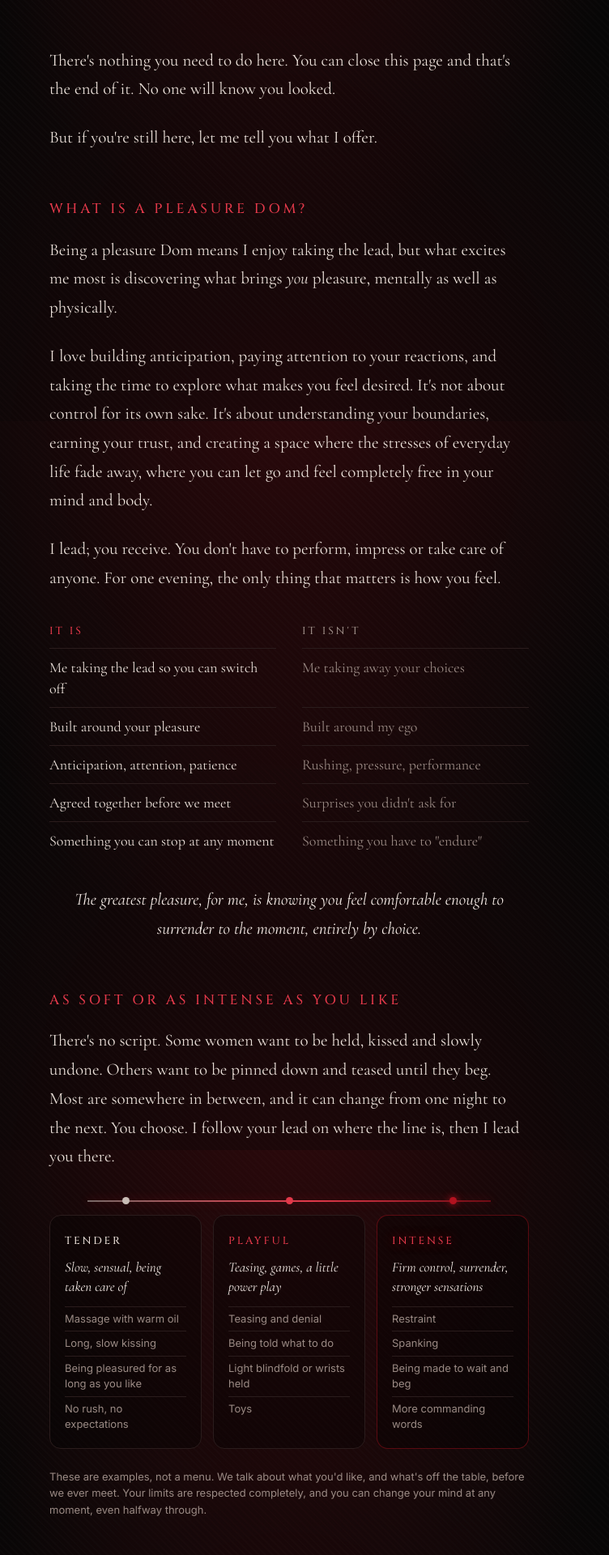
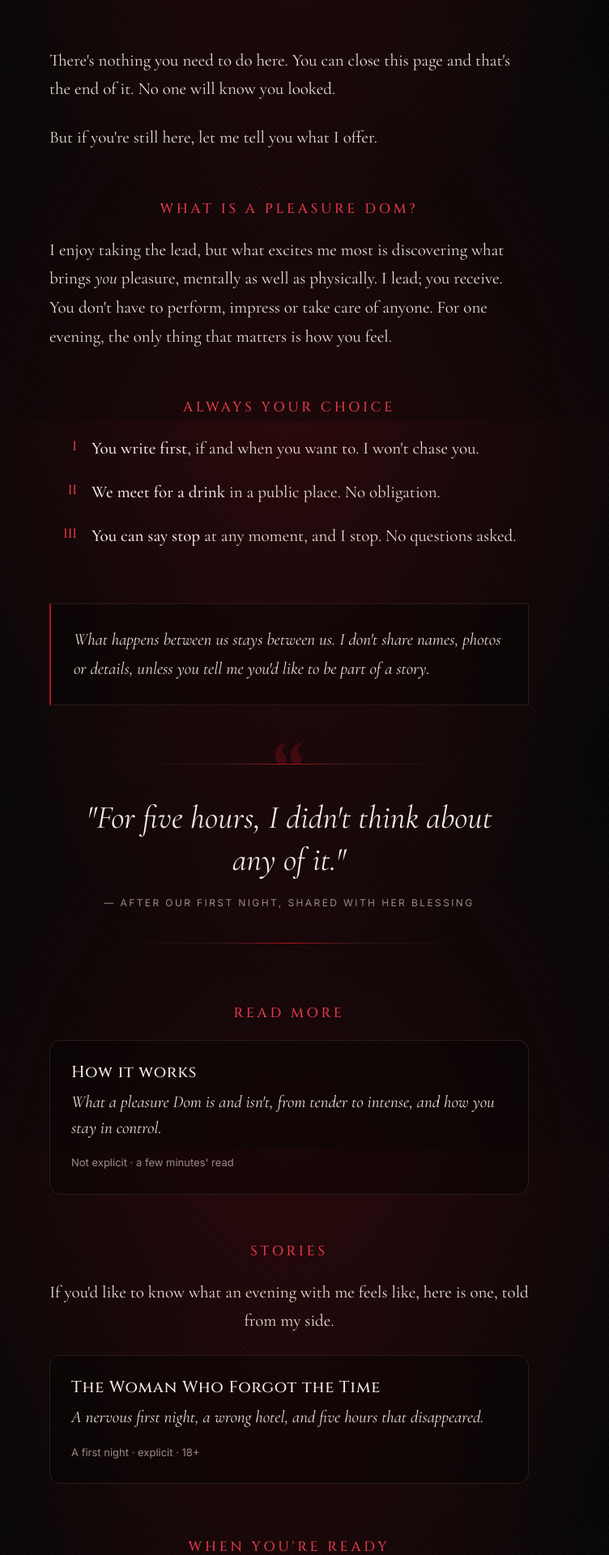
Before and after one commit to dommonsieur/monsieurdom, a Jekyll site: the page built from index.html, in a window 1280 px wide. Shown: the part 380-2300 px from the top of the page at 81% size, without its empty margins (283-1035 px from the left). Built offline with Jekyll 4.4.1, drawn with Linux system fonts in a browser that asks for light colours; some of the changed text lies outside the part shown.

Commit message:
updating style and moving pages around

```diff
--- /dev/null
+++ b/_includes/contact.html
@@ -0,0 +1,6 @@
+  <div class="contact" id="write">
+    <h2>When you're ready</h2>
+    <a class="how" href="mailto:{{ site.contact_email }}?subject={{ site.contact_subject | uri_escape }}">Write to me</a>
+    <p class="address">{{ site.contact_email }}</p>
+    <p>Tell me where we met or talked. I'll take it from there.</p>
+  </div>
--- /dev/null
+++ b/_includes/stories.html
@@ -0,0 +1,10 @@
+{%- comment %} Story cards, built from _stories/. Shared by the welcome page and How it works. {% endcomment %}
+  <h2 class="center">Stories</h2>
+  <p class="intro center">If you'd like to know what an evening with me feels like, here is one, told from my side.</p>
+  {%- for story in site.stories %}
+  <a class="story" href=".{{ story.url }}">
+    <span class="title">{{ story.title }}</span>
+    <span class="teaser">{{ story.teaser }}</span>
+    <span class="note">{{ story.meta }}</span>
+  </a>
+  {%- endfor %}
--- a/_includes/welcome.html
+++ b/_includes/welcome.html
@@ -15,99 +15,18 @@
 
   <h2>What is a pleasure Dom?</h2>
 
-  <p>Being a pleasure Dom means I enjoy taking the lead, but what excites me most is discovering what brings <em>you</em> pleasure, mentally as well as physically.</p>
+  <p>I enjoy taking the lead, but what excites me most is discovering what brings <em>you</em> pleasure, mentally as well as physically. I lead; you receive. You don't have to perform, impress or take care of anyone. For one evening, the only thing that matters is how you feel.</p>
 
-  <p>I love building anticipation, paying attention to your reactions, and taking the time to explore what makes you feel desired. It's not about control for its own sake. It's about understanding your boundaries, earning your trust, and creating a space where the stresses of everyday life fade away, where you can let go and feel completely free in your mind and body.</p>
-
-  <p>I lead; you receive. You don't have to perform, impress or take care of anyone. For one evening, the only thing that matters is how you feel.</p>
-
-  <div class="contrast">
-    <div class="is">
-      <h3>It is</h3>
-      <ul>
-        <li>Me taking the lead so you can switch off</li>
-        <li>Built around your pleasure</li>
-        <li>Anticipation, attention, patience</li>
-        <li>Agreed together before we meet</li>
-        <li>Something you can stop at any moment</li>
-      </ul>
-    </div>
-    <div class="isnt">
-      <h3>It isn't</h3>
-      <ul>
-        <li>Me taking away your choices</li>
-        <li>Built around my ego</li>
-        <li>Rushing, pressure, performance</li>
-        <li>Surprises you didn't ask for</li>
-        <li>Something you have to "endure"</li>
-      </ul>
-    </div>
-  </div>
-
-  <p class="closing">The greatest pleasure, for me, is knowing you feel comfortable enough to surrender to the moment, entirely by choice.</p>
-
-  <h2>As soft or as intense as you like</h2>
-
-  <p>There's no script. Some women want to be held, kissed and slowly undone. Others want to be pinned down and teased until they beg. Most are somewhere in between, and it can change from one night to the next. You choose. I follow your lead on where the line is, then I lead you there.</p>
-
-  <ol class="scale">
-    <li>
-      <h3>Tender</h3>
-      <p class="feel">Slow, sensual, being taken care of</p>
-      <ul>
-        <li>Massage with warm oil</li>
-        <li>Long, slow kissing</li>
-        <li>Being pleasured for as long as you like</li>
-        <li>No rush, no expectations</li>
-      </ul>
-    </li>
-    <li>
-      <h3>Playful</h3>
-      <p class="feel">Teasing, games, a little power play</p>
-      <ul>
-        <li>Teasing and denial</li>
-        <li>Being told what to do</li>
-        <li>Light blindfold or wrists held</li>
-        <li>Toys</li>
-      </ul>
-    </li>
-    <li>
-      <h3>Intense</h3>
-      <p class="feel">Firm control, surrender, stronger sensations</p>
-      <ul>
-        <li>Restraint</li>
-        <li>Spanking</li>
-        <li>Being made to wait and beg</li>
-        <li>More commanding words</li>
-      </ul>
-    </li>
+  <h2>Always your choice</h2>
+  <ol class="steps">
+    <li><strong>You write first</strong>, if and when you want to. I won't chase you.</li>
+    <li><strong>We meet for a drink</strong> in a public place. No obligation.</li>
+    <li><strong>You can say stop</strong> at any moment, and I stop. No questions asked.</li>
   </ol>
 
-  <p class="small">These are examples, not a menu. We talk about what you'd like, and what's off the table, before we ever meet. Your limits are respected completely, and you can change your mind at any moment, even halfway through.</p>
-
-  <h2>You're always in control</h2>
-
-  <p>Before anything starts, we agree on three simple words. You can say them at any moment, and I'll check in with you too. You never have to explain, apologise or find the right sentence.</p>
-
-  <div class="lights">
-    <div class="light green">
-      <span class="dot" aria-hidden="true"></span>
-      <span class="word">Green</span>
-      <span class="meaning">All good. Keep going, I love this.</span>
-    </div>
-    <div class="light yellow">
-      <span class="dot" aria-hidden="true"></span>
-      <span class="word">Yellow</span>
-      <span class="meaning">Slow down or ease off. Let's stay here a moment.</span>
-    </div>
-    <div class="light red">
-      <span class="dot" aria-hidden="true"></span>
-      <span class="word">Red</span>
-      <span class="meaning">Stop. Everything stops, right away, no questions asked.</span>
-    </div>
+  <div class="promise">
+    <p>What happens between us stays between us. I don't share names, photos or details, unless you tell me you'd like to be part of a story.</p>
   </div>
-
-  <p class="small">"Red" always works, whatever we're doing, even in the middle of a game where "no" or "stop" is part of the play. And when you say it, I don't sulk or argue. I take care of you.</p>
 
   {%- comment %}
     THE FIVE HOURS. These are a real woman's words: publish them only once she has agreed.
@@ -127,34 +46,15 @@
     {%- endif %}
   </figure>
 
-  <h2>How it works</h2>
-  <ol class="steps">
-    <li><strong>You write first</strong>, if and when you want to. I won't chase you.</li>
-    <li><strong>We talk.</strong> What you're curious about, how soft or intense you'd like it, what's off the table. Nothing happens that we haven't discussed.</li>
-    <li><strong>We meet for a drink</strong> in a public place. No obligation. If it doesn't feel right, we finish our glasses and say goodnight.</li>
-    <li><strong>You set the pace.</strong> Slow is good. We use the traffic lights: green, yellow, red. Say red and I stop. No questions, no sulking.</li>
-    <li><strong>Afterwards, I take care of you.</strong> Time to come back down, talk, rest. The evening isn't over when the pleasure is.</li>
-  </ol>
+  <h2 class="center">Read more</h2>
+  <a class="story" href="./how-it-works">
+    <span class="title">How it works</span>
+    <span class="teaser">What a pleasure Dom is and isn't, from tender to intense, and how you stay in control.</span>
+    <span class="note">Not explicit · a few minutes' read</span>
+  </a>
 
-  <div class="promise">
-    <p>What happens between us stays between us. I don't share names, photos or details, unless you tell me you'd like to be part of a story.</p>
-  </div>
+{% include stories.html %}
 
-  <h2>Stories</h2>
-  <p class="intro">If you'd like to know what an evening with me feels like, here is one, told from my side.</p>
-  {%- for story in site.stories %}
-  <a class="story" href=".{{ story.url }}">
-    <span class="title">{{ story.title }}</span>
-    <span class="teaser">{{ story.teaser }}</span>
-    <span class="note">{{ story.meta }}</span>
-  </a>
-  {%- endfor %}
-
-  <div class="contact" id="write">
-    <h2>When you're ready</h2>
-    <a class="how" href="mailto:{{ site.contact_email }}?subject={{ site.contact_subject | uri_escape }}">Write to me</a>
-    <p class="address">{{ site.contact_email }}</p>
-    <p>Tell me where we met or talked. I'll take it from there.</p>
-  </div>
+{% include contact.html %}
 
   <p class="signoff">Pour votre plaisir.</p>
--- a/bonsoir.html
+++ b/bonsoir.html
@@ -2,7 +2,7 @@
 # Printed QR codes point here. Keep this page forever.
 # Exact copy of the home page (no redirect), so it opens instantly.
 layout: default
-main_class: welcome
+main_class: welcome titles-center
 permalink: /bonsoir.html
 canonical: https://monsieurdom.com/
 footer_note: Everything here is between consenting adults.
--- /dev/null
+++ b/how-it-works.html
@@ -0,0 +1,125 @@
+---
+# The details behind the welcome page: one click deeper, by her choice. Not explicit.
+layout: default
+main_class: welcome titles-center
+title: How it works
+footer_note: Everything here is between consenting adults.
+---
+  <a class="back" href="./">← {{ site.title }}</a>
+
+  <header>
+    <p class="series">Monsieur Dom</p>
+    <h1>How it works</h1>
+    <p class="subtitle">What a pleasure Dom is, how far we go, and how you stay in control.</p>
+  </header>
+
+  <h2>What is a pleasure Dom?</h2>
+
+  <p>Being a pleasure Dom means I enjoy taking the lead, but what excites me most is discovering what brings <em>you</em> pleasure, mentally as well as physically.</p>
+
+  <p>I love building anticipation, paying attention to your reactions, and taking the time to explore what makes you feel desired. It's not about control for its own sake. It's about understanding your boundaries, earning your trust, and creating a space where the stresses of everyday life fade away, where you can let go and feel completely free in your mind and body.</p>
+
+  <p>I lead; you receive. You don't have to perform, impress or take care of anyone. For one evening, the only thing that matters is how you feel.</p>
+
+  <div class="contrast">
+    <div class="is">
+      <h3>It is</h3>
+      <ul>
+        <li>Me taking the lead so you can switch off</li>
+        <li>Built around your pleasure</li>
+        <li>Anticipation, attention, patience</li>
+        <li>Agreed together before we meet</li>
+        <li>Something you can stop at any moment</li>
+      </ul>
+    </div>
+    <div class="isnt">
+      <h3>It isn't</h3>
+      <ul>
+        <li>Me taking away your choices</li>
+        <li>Built around my ego</li>
+        <li>Rushing, pressure, performance</li>
+        <li>Surprises you didn't ask for</li>
+        <li>Something you have to "endure"</li>
+      </ul>
+    </div>
+  </div>
+
+  <p class="closing">The greatest pleasure, for me, is knowing you feel comfortable enough to surrender to the moment, entirely by choice.</p>
+
+  <h2>As soft or as intense as you like</h2>
+
+  <p>There's no script. Some women want to be held, kissed and slowly undone. Others want to be pinned down and teased until they beg. Most are somewhere in between, and it can change from one night to the next. You choose. I follow your lead on where the line is, then I lead you there.</p>
+
+  <ol class="scale">
+    <li>
+      <h3>Tender</h3>
+      <p class="feel">Slow, sensual, being taken care of</p>
+      <ul>
+        <li>Massage with warm oil</li>
+        <li>Long, slow kissing</li>
+        <li>Being pleasured for as long as you like</li>
+        <li>No rush, no expectations</li>
+      </ul>
+    </li>
+    <li>
+      <h3>Playful</h3>
+      <p class="feel">Teasing, games, a little power play</p>
+      <ul>
+        <li>Teasing and denial</li>
+        <li>Being told what to do</li>
+        <li>Light blindfold or wrists held</li>
+        <li>Toys</li>
+      </ul>
+    </li>
+    <li>
+      <h3>Intense</h3>
+      <p class="feel">Firm control, surrender, stronger sensations</p>
+      <ul>
+        <li>Restraint</li>
+        <li>Spanking</li>
+        <li>Being made to wait and beg</li>
+        <li>More commanding words</li>
+      </ul>
+    </li>
+  </ol>
+
+  <p class="small">These are examples, not a menu. We talk about what you'd like, and what's off the table, before we ever meet. Your limits are respected completely, and you can change your mind at any moment, even halfway through.</p>
+
+  <h2>You're always in control</h2>
+
+  <p>Before anything starts, we agree on three simple words. You can say them at any moment, and I'll check in with you too. You never have to explain, apologise or find the right sentence.</p>
+
+  <div class="lights">
+    <div class="light green">
+      <span class="dot" aria-hidden="true"></span>
+      <span class="word">Green</span>
+      <span class="meaning">All good. Keep going, I love this.</span>
+    </div>
+    <div class="light yellow">
+      <span class="dot" aria-hidden="true"></span>
+      <span class="word">Yellow</span>
+      <span class="meaning">Slow down or ease off. Let's stay here a moment.</span>
+    </div>
+    <div class="light red">
+      <span class="dot" aria-hidden="true"></span>
+      <span class="word">Red</span>
+      <span class="meaning">Stop. Everything stops, right away, no questions asked.</span>
+    </div>
+  </div>
+
+  <p class="small">"Red" always works, whatever we're doing, even in the middle of a game where "no" or "stop" is part of the play. And when you say it, I don't sulk or argue. I take care of you.</p>
+
+  <h2>Step by step</h2>
+  <ol class="steps">
+    <li><strong>You write first</strong>, if and when you want to. I won't chase you.</li>
+    <li><strong>We talk.</strong> What you're curious about, how soft or intense you'd like it, what's off the table. Nothing happens that we haven't discussed.</li>
+    <li><strong>We meet for a drink</strong> in a public place. No obligation. If it doesn't feel right, we finish our glasses and say goodnight.</li>
+    <li><strong>You set the pace.</strong> Slow is good. We use the traffic lights: green, yellow, red. Say red and I stop. No questions, no sulking.</li>
+    <li><strong>Afterwards, I take care of you.</strong> Time to come back down, talk, rest. The evening isn't over when the pleasure is.</li>
+  </ol>
+
+{% include stories.html %}
+
+{% include contact.html %}
+
+  <p class="signoff">Pour votre plaisir.</p>
--- a/index.html
+++ b/index.html
@@ -1,6 +1,6 @@
 ---
 layout: default
-main_class: welcome
+main_class: welcome titles-center
 footer_note: Everything here is between consenting adults.
 ---
 {% include welcome.html %}
--- a/style.css
+++ b/style.css
@@ -95,6 +95,8 @@
   margin: 56px 0 18px;
 }
 .subtitle { font-style: italic; color: var(--muted); margin: 0; }
+.center { text-align: center; }
+.titles-center h2 { text-align: center; }
 
 p { margin: 0 0 1.15em; }
 .dropcap::first-letter {
```
